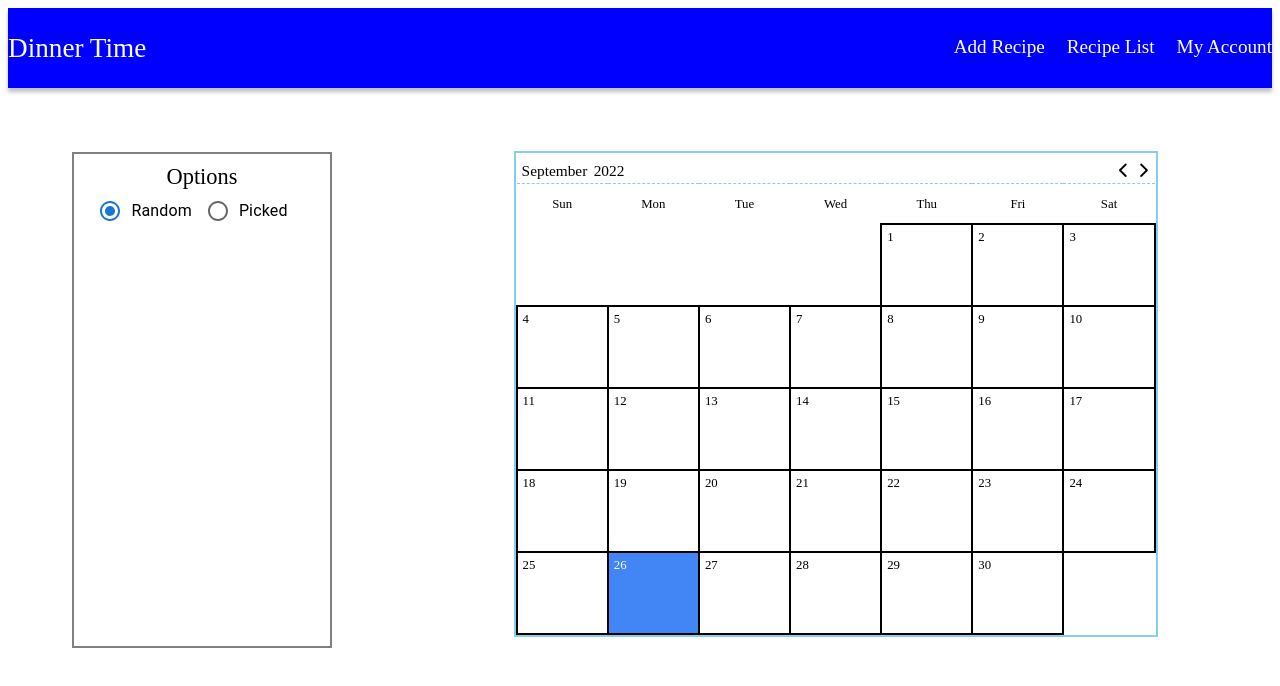
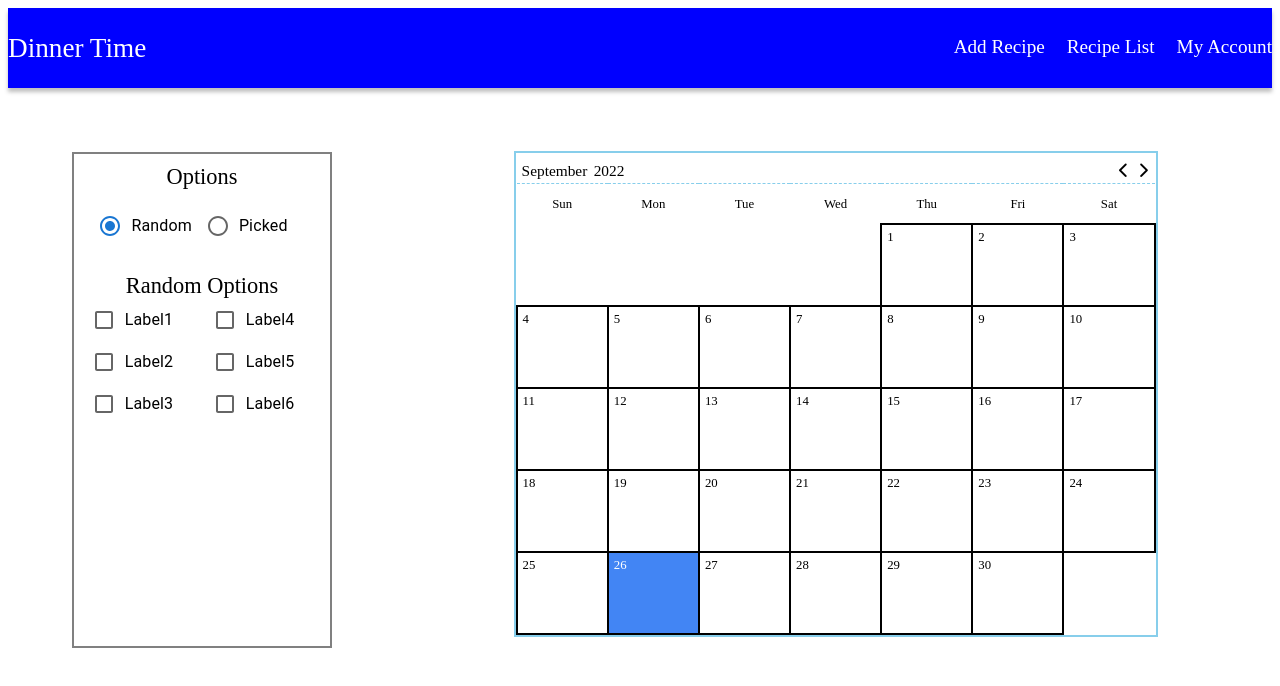
Before and after one commit to gusvoelker/mvp, a React app: page / in a window 1280 px wide. Shown: the top 686 px of the page. Built offline with nearby package versions, Linux system fonts and the light colour scheme.

Commit message:
added checkboxes

```diff
--- a/src/assets/base.css
+++ b/src/assets/base.css
@@ -0,0 +1,3 @@
+.radio-group {
+  /* display: flex !important; */
+}
--- /dev/null
+++ b/src/components/Filters.jsx
@@ -0,0 +1,42 @@
+import styled from 'styled-components';
+import * as React from 'react';
+import FormGroup from '@mui/material/FormGroup';
+import FormControlLabel from '@mui/material/FormControlLabel';
+import Checkbox from '@mui/material/Checkbox';
+
+const FilContainer = styled.div`
+
+`
+const Filter1 = styled.div`
+  display: inline-flex;
+  flex-direction: column;
+  margin-right: 5%;
+`
+
+const Filter2 = styled.div`
+  display: inline-flex;
+  flex-direction: column;
+  margin-left: 5%;
+`
+const Filters = () => {
+  return (
+    <FilContainer>
+      <Filter1>
+        <FormGroup>
+          <FormControlLabel control={<Checkbox />} label="Label1" />
+          <FormControlLabel control={<Checkbox />} label="Label2" />
+          <FormControlLabel control={<Checkbox />} label="Label3" />
+        </FormGroup>
+      </Filter1>
+      <Filter2>
+      <FormGroup>
+          <FormControlLabel control={<Checkbox />} label="Label4" />
+          <FormControlLabel control={<Checkbox />} label="Label5" />
+          <FormControlLabel control={<Checkbox />} label="Label6" />
+        </FormGroup>
+      </Filter2>
+    </FilContainer>
+  )
+};
+
+export default Filters;
--- a/src/components/Options.jsx
+++ b/src/components/Options.jsx
@@ -1,6 +1,7 @@
 import React, {useEffect, useState} from 'react';
 import styled from 'styled-components';
 import RadioButtonsGroup from './Radio.jsx';
+import Filters from './Filters.jsx';
 
 const OptContainer = styled.div`
   height: 482px;
@@ -13,13 +14,22 @@ const OptContainer = styled.div`
   border: 2px solid grey;
   `
 
+const Form = styled.form`
+  margin-top: 6%;
+`
+const FilterTitle = styled.div`
+margin-top: 10%;
+`
+
 const Options = () => {
   return (
     <OptContainer>
       Options
-      <form>
+      <Form >
         <RadioButtonsGroup />
-      </form>
+        <FilterTitle>Random Options</FilterTitle>
+        <Filters />
+      </Form>
     </OptContainer>
   )
 }
--- a/src/components/Radio.jsx
+++ b/src/components/Radio.jsx
@@ -4,16 +4,17 @@ import RadioGroup from '@mui/material/RadioGroup';
 import FormControlLabel from '@mui/material/FormControlLabel';
 import FormControl from '@mui/material/FormControl';
 import FormLabel from '@mui/material/FormLabel';
+import '../assets/base.css';
 
 export default function RadioButtonsGroup() {
   return (
-    <FormControl>
+    <FormControl className="radio-group">
       <FormLabel id="demo-radio-buttons-group-label"></FormLabel>
       <RadioGroup
         aria-labelledby="demo-radio-buttons-group-label"
         defaultValue="female"
         name="radio-buttons-group"
-        row="true"
+        row={true}
       >
         <FormControlLabel value="female" control={<Radio />} label="Random" />
         <FormControlLabel value="male" control={<Radio />} label="Picked" />
```
